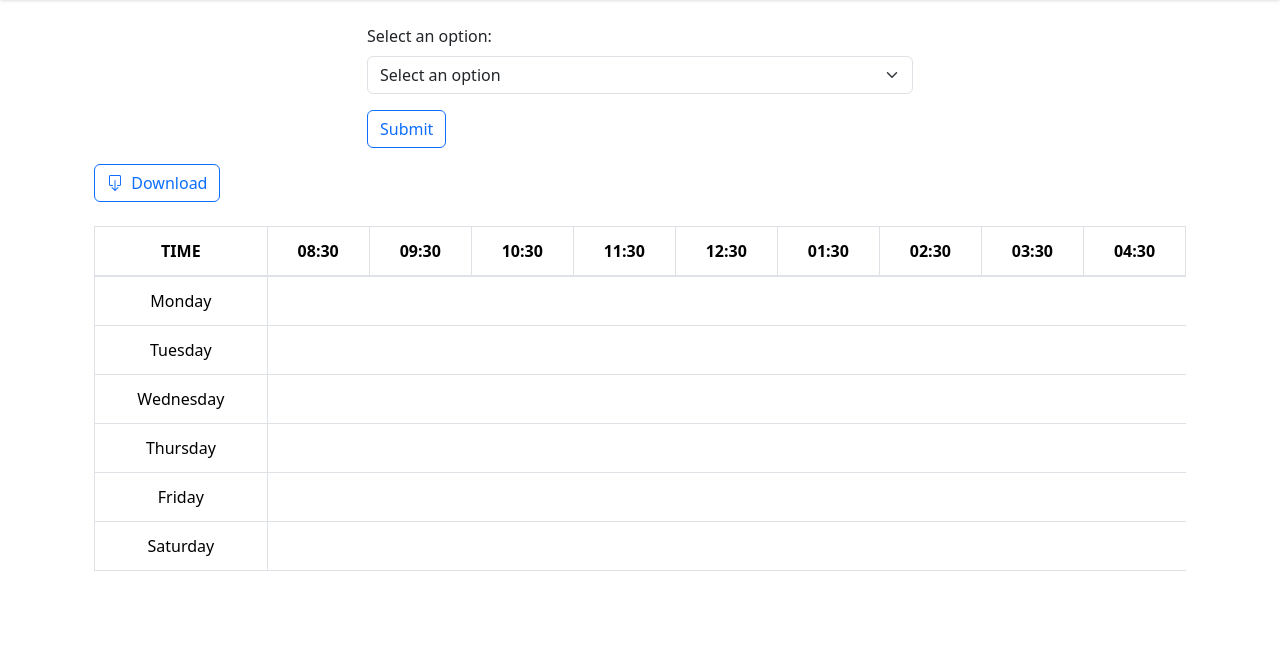
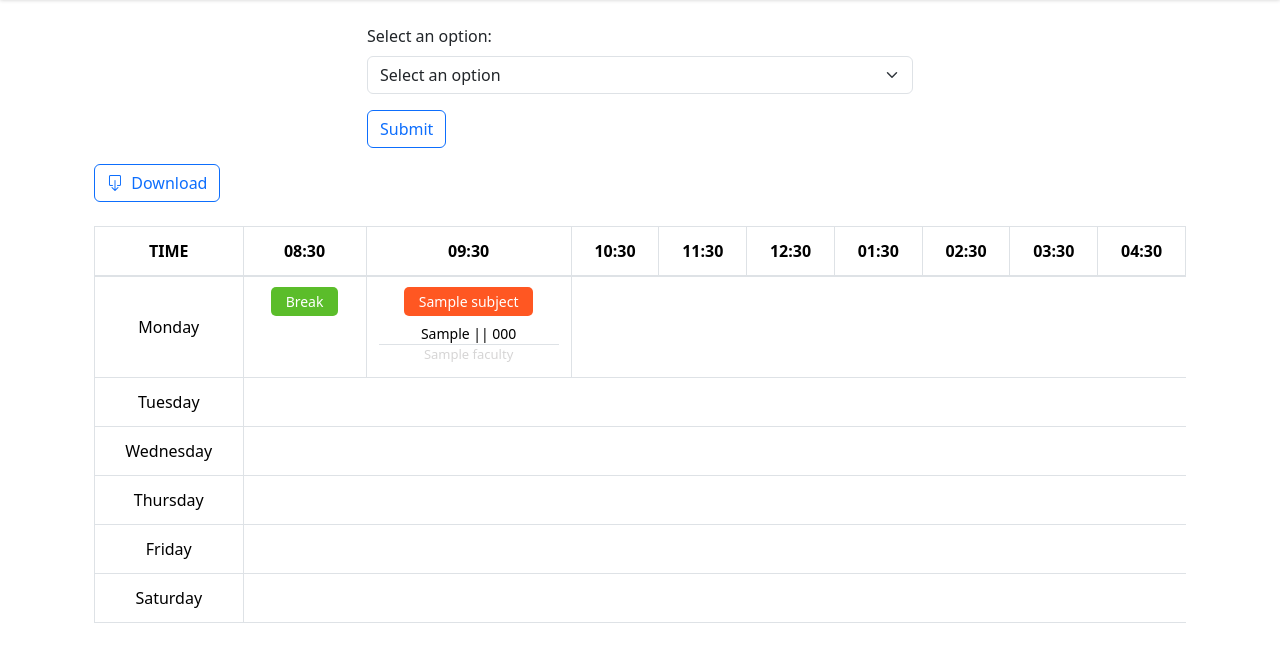
Before and after one commit to SudeepWebDev/collegetimetable, a Django app: a page that uses timetable/templates/time-table.html in a window 1280 px wide. Shown: the part 76-738 px from the top of the page. Run offline with Django 4.2, Linux system fonts and the light colour scheme; tables that the repository leaves empty hold one stand-in row (values such as "Sample post"); some libraries are stand-ins or nearby versions.

Commit message:
modified:   timetable/templates/time-table.html 	modified:   timetable/urls.py 	modified:   timetable/views.py

```diff
--- a/timetable/templates/time-table.html
+++ b/timetable/templates/time-table.html
@@ -39,19 +39,19 @@
                         {% endfor %}
                     </select>
                 </div>
-
+                <!-- Select Faculty -->
                 <div id="facultyGroup" class="mt-3 form-group" style="display: none;">
-                    <label for="{{ form.faculty.id_for_label }}" class="form-label">Select Faculty:</label>
-                    <select class="form-select" id="{{ form.faculty.id_for_label }}" name="{{ form.faculty.name }}"
+                    <label for="faculty" class="form-label">Select Faculty:</label>
+                    <select class="form-select" id="faculty" name="{{ form.faculty.name }}"
                         aria-label="Select Faculty">
                         <option selected disabled>Select Faculty</option>
                         {% for faculty in form.faculty.field.queryset %}
-                        <option value="{{ faculty.id }}">{{ faculty.faculty_name }}</option>
+                        <option value="{{ faculty.faculty_name }}">{{ faculty.faculty_name }}</option>
                         {% endfor %}
                     </select>
                 </div>
 
-                <!-- Select Room (optional) -->
+                <!-- Select Room -->
                 <div id="roomGroup" class="form-group mt-3" style="display: none;">
                     <label for="{{ form.room.id_for_label }}" class="form-label">Select Room:</label>
                     <select class="form-select" id="{{ form.room.id_for_label }}" name="{{ form.room.name }}"
@@ -96,7 +96,7 @@
 
                     <tr>
                         <td class="align-middle">Monday</td>
-                        {% if timetable_entried %}
+                        {% if timetable_entries %}
                         {% for entry in timetable_entries %}
                             {% if entry.day == 'MONDAY' %}
                                 <td>
@@ -110,22 +110,7 @@
                                 </td>
                             {% endif %}
                         {% endfor %}
-                    {% else %}
-                        {% for entry in entries %}
-
-                            {% if entry.day == 'MONDAY' %}
-                                <td>
-                                    {% if entry.subject == 'Break' %}
-                                        <span class="bg-green padding-5px-tb padding-15px-lr border-radius-5 margin-10px-bottom text-white font-size14 xs-font-size13">Break</span>
-                                    {% else %}
-                                        <span class="bg-lightred padding-5px-tb padding-15px-lr border-radius-5 margin-10px-bottom text-white font-size14 xs-font-size13">{{entry.subject}}</span>
-                                        <div class="margin-10px-top font-size14 border-bottom">{{ entry.lecture_type }} || {{entry.room }}</div>
                         {% endif %}
-                                </td>
-                            {% endif %}
-                        {% endfor %}
-                    {% endif %}
-
                     </tr>
 
                     <tr>
@@ -231,6 +216,7 @@
         </div>
     </div>
 
+
 </div>
 {% endblock %}
 
@@ -254,9 +240,16 @@
     e.preventDefault();
     const semester = $("#semester").val();
     const course = $("#course").val();
-        window.location.href = "/api/get_timetable/" + semester + "/" + course + "/";
+    const faculty = $("#faculty").val();
+
+    if ($("#facultyGroup").is(":visible") && faculty !== "") {
+        window.location.href = "/faculty-timetable/" + faculty + "/";
+    } else {
+        window.location.href = "/course-timetable/" + semester + "/" + course + "/";
+    }
     // $("#timetable-table").show();
 });
+
 
     // const printBtn = document.getElementById('download-tt-btn')
     // if (printBtn) {
--- a/timetable/urls.py
+++ b/timetable/urls.py
@@ -3,7 +3,7 @@ from . import views
 
 urlpatterns = [
     path("", views.timetablehome, name="timetablehome"),
-    path('api/get_timetable/<int:semester_id>/<str:course_id>/', views.get_timetable_for_semester_and_course,name='get_timetable_for_semester_and_course'),
+    path('course-timetable/<int:semester_id>/<str:course_id>/', views.get_timetable_for_semester_and_course,name='get_timetable_for_semester_and_course'),
     path('faculty-timetable/<str:faculty_name>/', views.get_timetable_for_faculty, name='faculty_timetable'),
 
 ]
--- a/timetable/views.py
+++ b/timetable/views.py
@@ -117,6 +117,35 @@ def timetablehome(request):
 
 
 
+# def get_timetable_for_faculty(request, faculty_name):
+
+#     try:
+#         faculty = get_object_or_404(Faculty, faculty_name=faculty_name)
+#     except Faculty.DoesNotExist:
+#         return HttpResponse(f"Faculty with name {faculty_name} does not exist.")
+
+#     timetable_entries = TimetableEntry.objects.filter(
+#         faculty=faculty
+#     )
+
+#     days_of_week = ["MONDAY", "TUESDAY", "WEDNESDAY", "THURSDAY", "FRIDAY", "SATURDAY"]
+#     timetable_entries = sorted(timetable_entries, key=lambda x: (days_of_week.index(x.day), x.timing.start_time))
+
+#     data = {}
+#     for day, entries in groupby(timetable_entries, key=lambda x: x.day):
+#         data[day] = list(entries)
+
+#     context = {"timetable_entries": data}
+#     print(context)
+
+#     return render(request, "time-table.html", context)
+
+
+from itertools import groupby
+from datetime import datetime, timedelta
+from django.shortcuts import render, get_object_or_404
+from django.http import HttpResponse
+
 def get_timetable_for_faculty(request, faculty_name):
 
     try:
@@ -130,12 +159,66 @@ def get_timetable_for_faculty(request, faculty_name):
 
     days_of_week = ["MONDAY", "TUESDAY", "WEDNESDAY", "THURSDAY", "FRIDAY", "SATURDAY"]
     timetable_entries = sorted(timetable_entries, key=lambda x: (days_of_week.index(x.day), x.timing.start_time))
+    data = []
 
-    data = {}
-    for day, entries in groupby(timetable_entries, key=lambda x: x.day):
-        data[day] = list(entries)
+    for entry in timetable_entries:
+        data.append({
+            "day": entry.day,
+            "lecture_type": entry.lecture_type.Lecture_type,
+            "subject": entry.subject.subject_name,
+            "room": entry.room.room_number,
+            "timing": entry.timing.start_time,
+            "faculty": entry.faculty.faculty_name,
+            "faculty_2": entry.faculty_2.faculty_name if entry.faculty_2 else None,
+        })
 
+    data = sorted(data, key=lambda x: (days_of_week.index(x["day"]), x["timing"]))
+
+    i = 0
+    while i < len(data) - 1:
+        current_timing = data[i]["timing"]
+        next_timing = data[i + 1]["timing"]
+
+        time_diff_minutes = (datetime.combine(datetime.today(), next_timing) - datetime.combine(datetime.today(), current_timing)).total_seconds() / 60
+        if time_diff_minutes > 60:
+            num_breaks = int(time_diff_minutes / 60)
+
+            for j in range(num_breaks - 1):
+                break_entry = {
+                    "day": data[i]["day"],
+                    "lecture_type": "Break",
+                    "subject": "Break",
+                    "room": "",
+                    "timing": (datetime.combine(datetime.today(), current_timing) + timedelta(minutes=60 * (j + 1))).time(),
+                    "faculty": "",
+                    "faculty_2": None,
+                }
+                data.insert(i + 1, break_entry)
+                i += 1
+
+        i += 1
+
+    for i in range(len(days_of_week)):
+        day_entries = [entry for entry in timetable_entries if entry.day == days_of_week[i]]
+
+        if day_entries and day_entries[0].timing.start_time > datetime.strptime("08:30:00", "%H:%M:%S").time():
+            first_class_time = day_entries[0].timing.start_time
+            num_breaks = int((datetime.combine(datetime.today(), first_class_time) - datetime.combine(datetime.today(), datetime.strptime("08:30:00", "%H:%M:%S").time())).total_seconds() / 60 / 60)
+
+            for j in range(num_breaks):
+                break_entry = {
+                    "day": days_of_week[i],
+                    "lecture_type": "Break",
+                    "subject": "Break",
+                    "room": "",
+                    "timing": (datetime.combine(datetime.today(), datetime.strptime("08:30:00", "%H:%M:%S").time()) + timedelta(hours=j)).time(),
+                    "faculty": "",
+                    "faculty_2": None,
+                }
+                data.append(break_entry)
+
+    data = sorted(data, key=lambda x: (days_of_week.index(x["day"]), x["timing"]))
     context = {"timetable_entries": data}
-    print(context)
-    # Render the template and include the JSON data
+    # return JsonResponse(data, safe=False)
+
     return render(request, "time-table.html", context)
```
Lines whose indentation alone changed are shown as unchanged.
